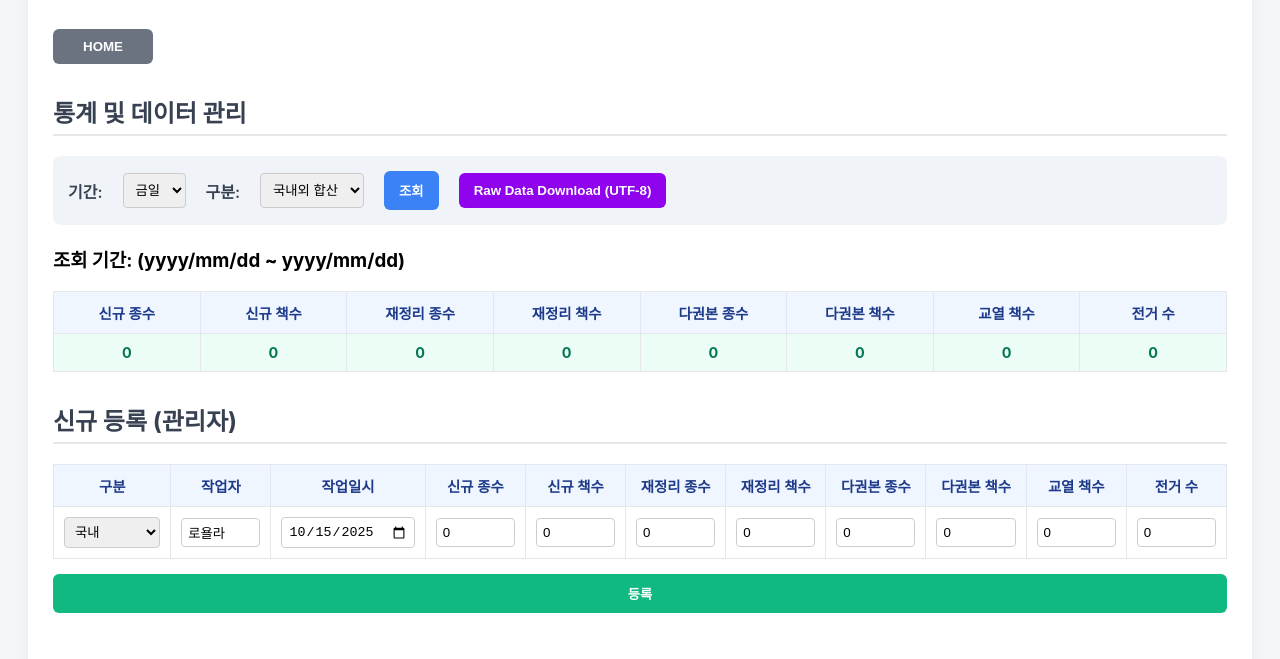
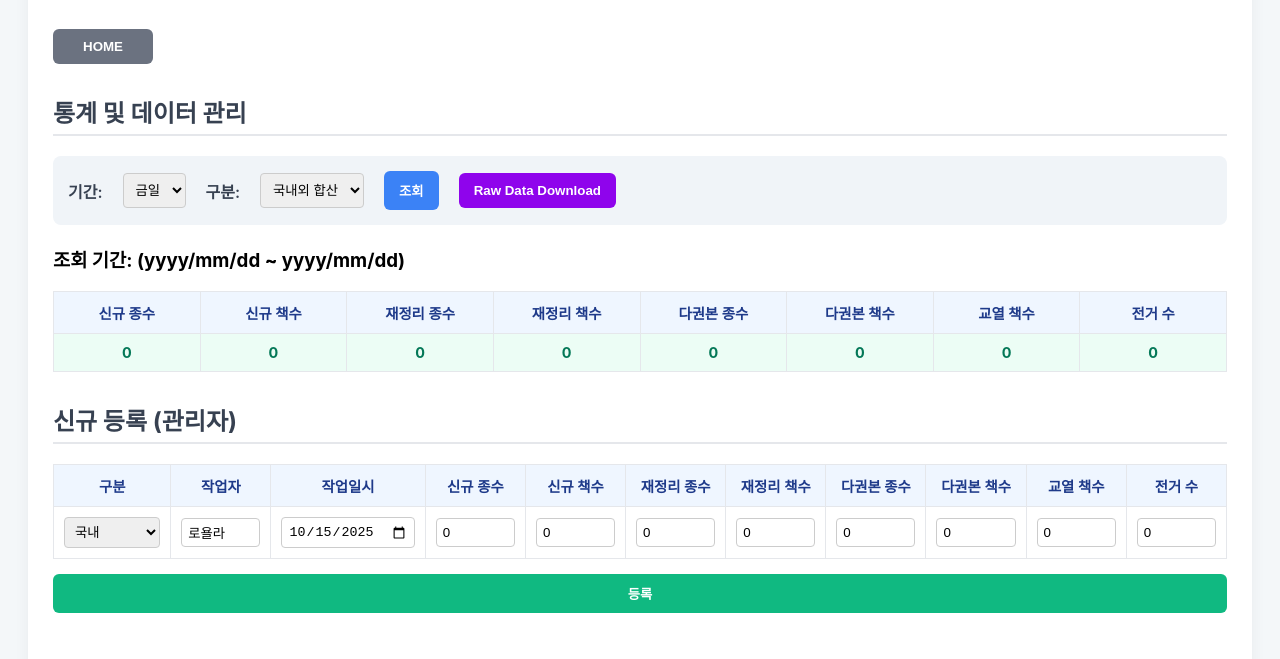
Before and after one commit to BigbunnyBig/loyola_cataloging_pjt, a website: page catalog_admin.html in a window 1280 px wide. Shown: the part 141-800 px from the top of the page. Drawn offline with Linux system fonts and the light colour scheme; no server answers.

Commit message:
Update catalog_admin.html

```diff
--- a/catalog_admin.html
+++ b/catalog_admin.html
@@ -110,7 +110,7 @@
                 <option value="국외">국외</option>
             </select>
             <button id="queryButton" class="query-button">조회</button>
-            <button id="downloadButton">Raw Data Download (UTF-8)</button>
+            <button id="downloadButton">Raw Data Download</button>
         </div>
 
         <!-- 9-2) 통계 결과 -->
```
